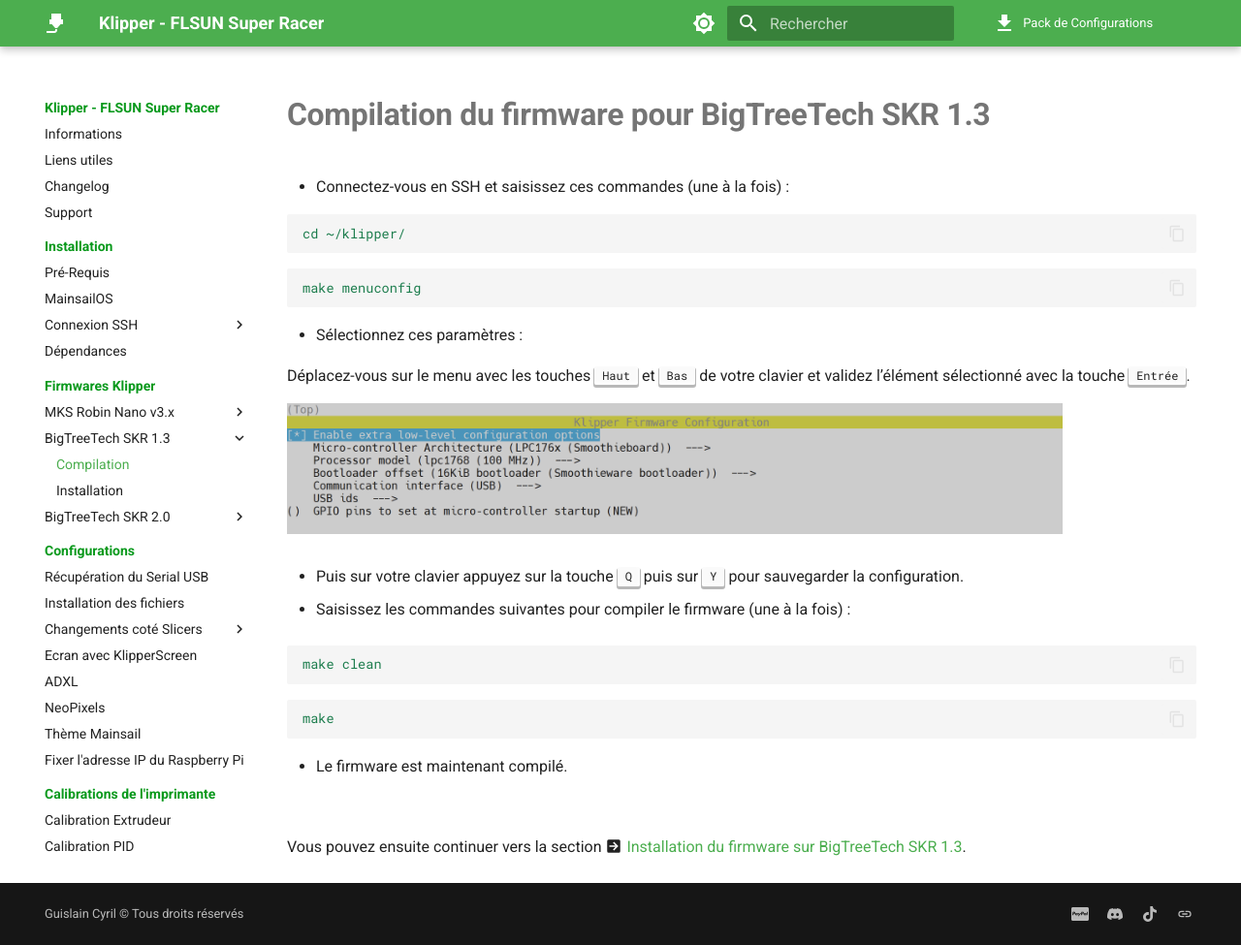
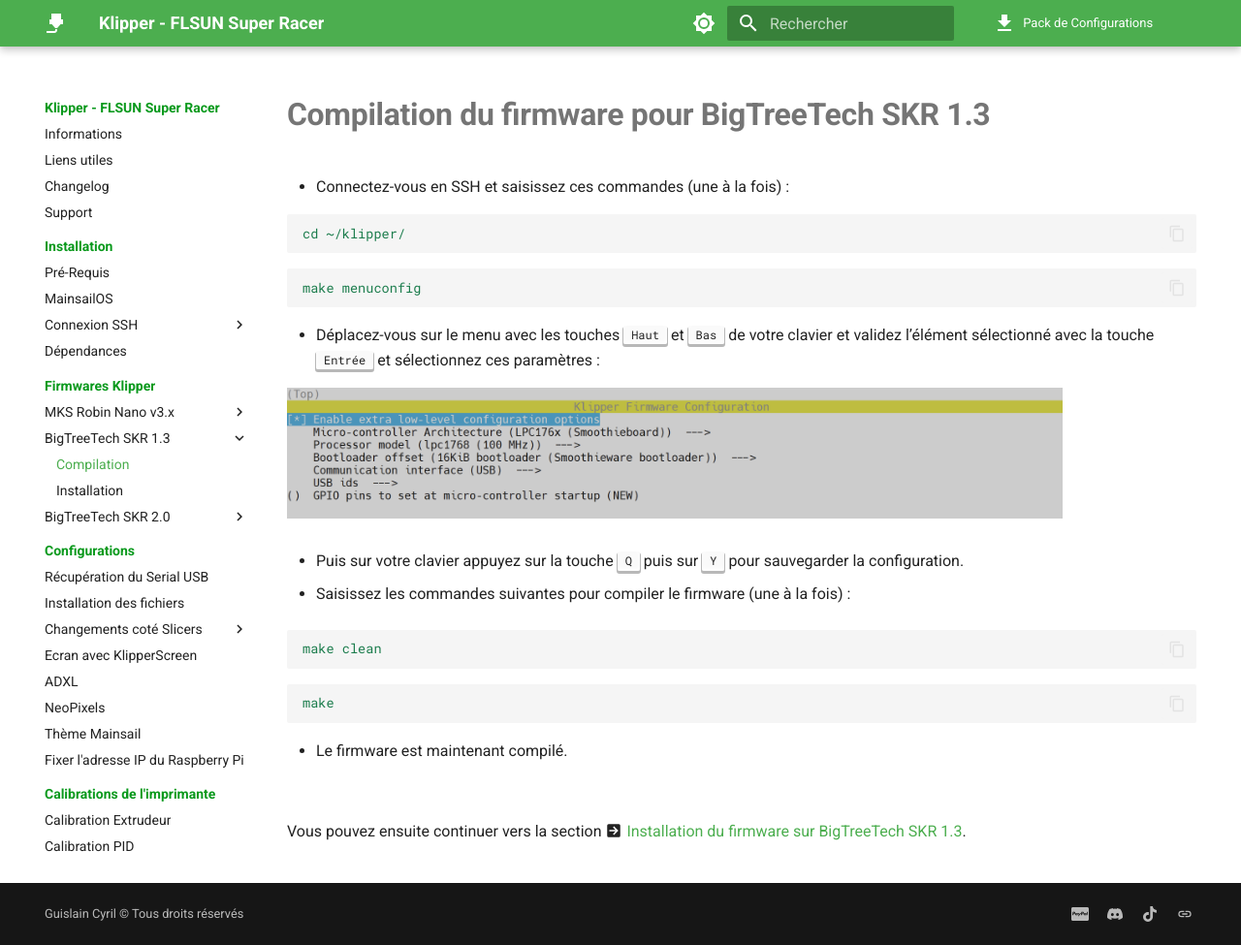
Before and after one commit to Guilouz/test, an MkDocs documentation site: the page built from docs/firmwares/compilation-btt-skr1.3.md, in a window 1280 px wide and 975 px high. Shown: the whole window at 97% size. Built offline with MkDocs 1.6.1 and Material for MkDocs 9.7.7, drawn with Linux system fonts in a browser that asks for light colours; comment, search, counter and statistics services are not loaded.

````diff
--- a/docs/firmwares/compilation-btt-skr1.3.md
+++ b/docs/firmwares/compilation-btt-skr1.3.md
@@ -14,9 +14,7 @@ cd ~/klipper/
 make menuconfig
 ```
 
-- Sélectionnez ces paramètres :
-
-  Déplacez-vous sur le menu avec les touches ++"Haut"++ et ++"Bas"++ de votre clavier et validez l’élément sélectionné avec la touche ++"Entrée"++.
+- Déplacez-vous sur le menu avec les touches ++"Haut"++ et ++"Bas"++ de votre clavier et validez l’élément sélectionné avec la touche ++"Entrée"++ et sélectionnez ces paramètres :
 
 ![01](../assets/img/firmwares/skr1.3.png){ width="800" }
 
````
